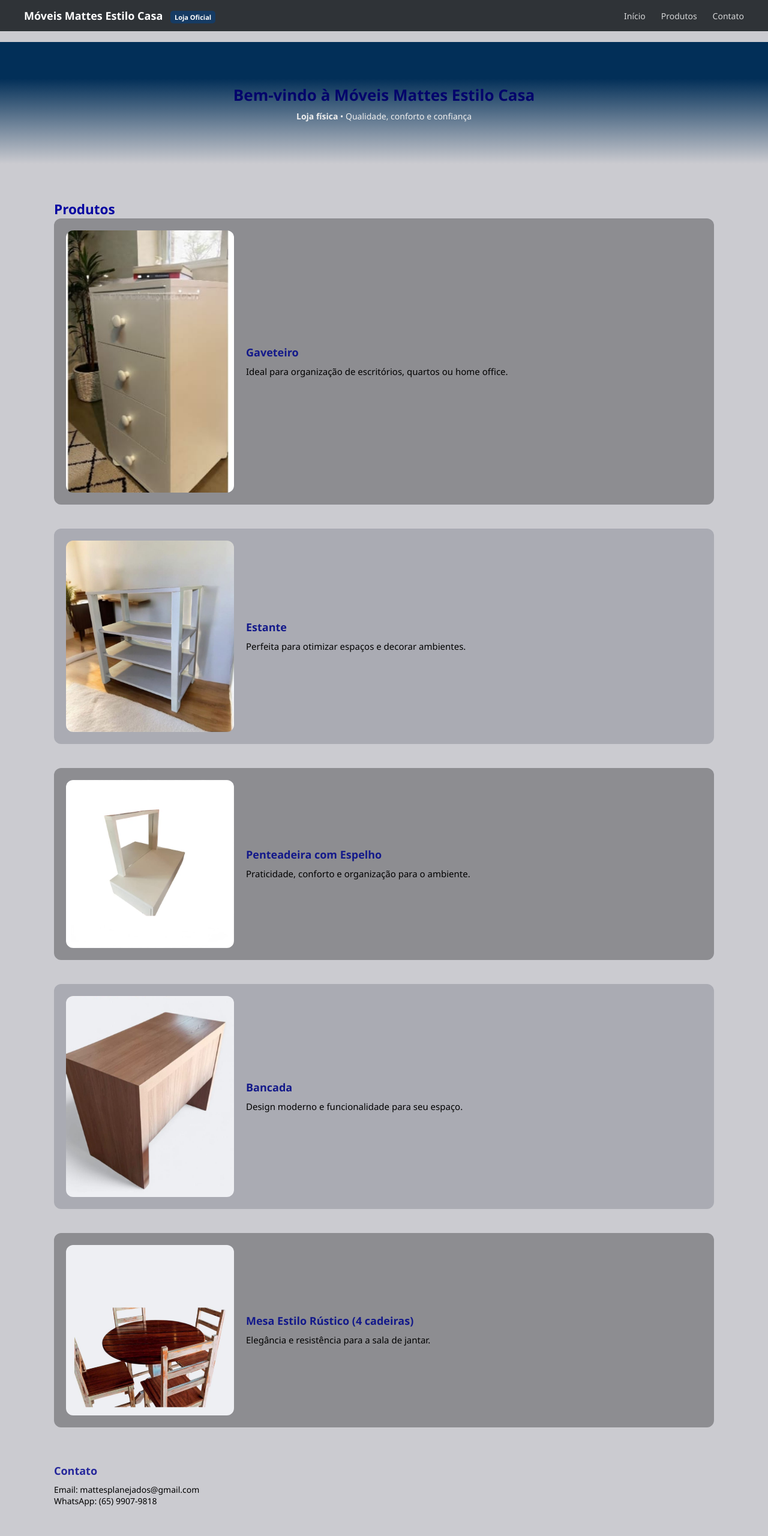
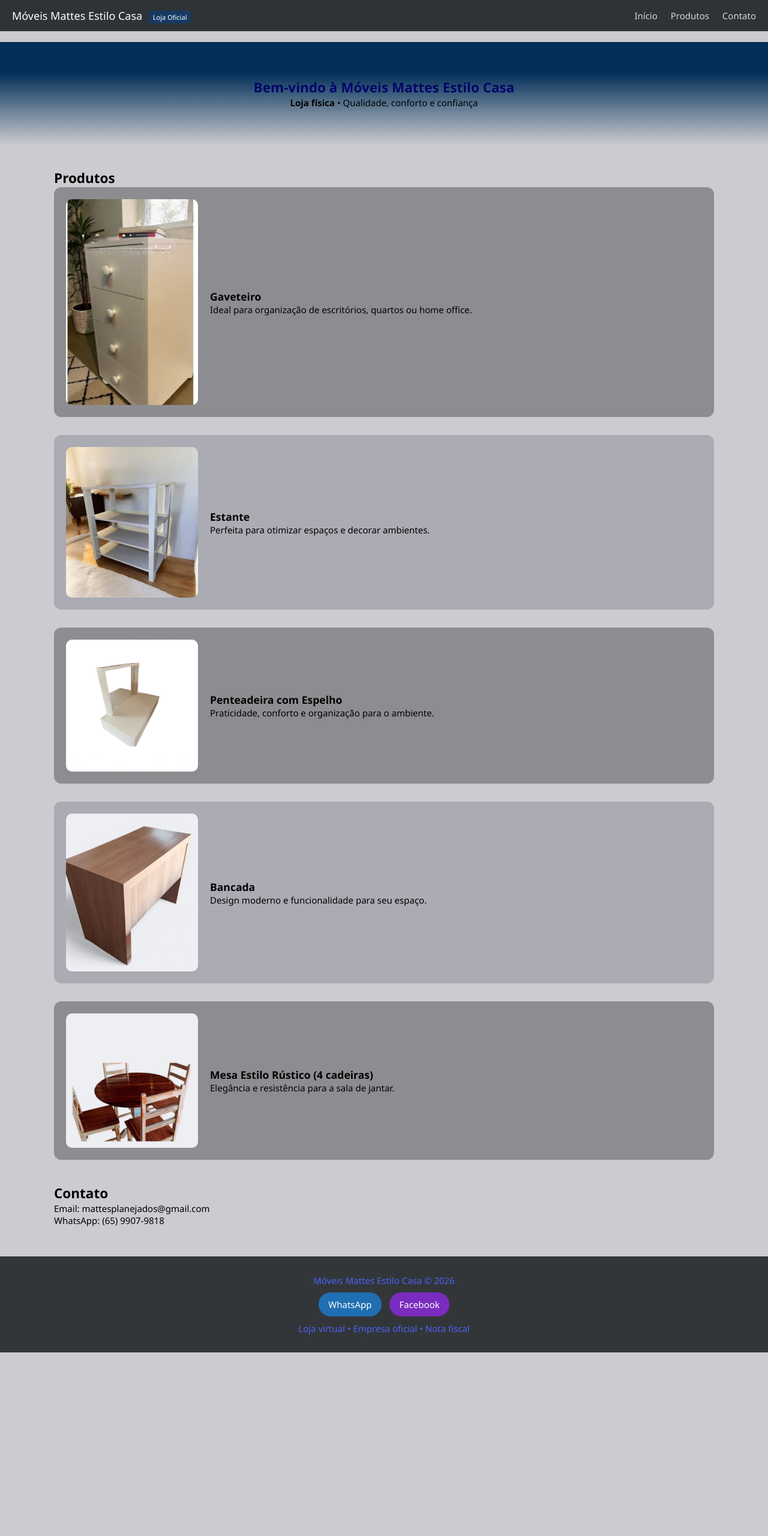
Before and after one commit to ludimilamattes-cpu/meu-site, a plain HTML site: page index.html in a window 1280 px wide. Shown: the top 2560 px of the page at 60% size. After the commit the page ends 2254 px from the top, so only its background shows below. Drawn offline with Linux system fonts and the light colour scheme.

Commit message:
Atualizar o style.css

```diff
--- a/style.css
+++ b/style.css
@@ -9,247 +9,130 @@ body {
     background-color: #cbcbd0;
     color: #000;
     font-size: 15px;
-    padding-top: 70px;
+    padding-top: 70px; /* evita o header cobrir */
 }
 
 /* HEADER */
 .header {
     width: 100%;
     background-color: #2f3337;
-    padding: 14px 40px;
+    padding: 14px 20px;
     display: flex;
     justify-content: space-between;
     align-items: center;
-
-    position: fixed;   /* <-- deixa fixa */
+    position: fixed;
     top: 0;
     left: 0;
-    z-index: 1000;     /* fica acima de tudo */
+    z-index: 1000;
 }
-
-
 
 .logo {
     font-size: 18px;
-    font-weight: 600;
     color: #fff;
 }
 
 .selo {
     background-color: #163b63;
-    color: #fff;
     font-size: 11px;
     padding: 3px 7px;
     border-radius: 5px;
-    margin-left: 8px;
+    margin-left: 6px;
 }
 
 .menu a {
-    margin-left: 22px;
+    margin-left: 18px;
     text-decoration: none;
     color: #ffffffcc;
-    font-size: 14px;
-}
-
-.menu a:hover {
-    color: #0b0bb9;
 }
 
 /* HERO */
 .hero {
     text-align: center;
-    background: linear-gradient(
-        to bottom,
-        #022f58 30%,
-        #cbcbd0 100%
-
-    );
-    padding: 70px 40px;
+    padding: 60px 20px;
+    background: linear-gradient(to bottom, #022f58 30%, #cbcbd0);
 }
 
 .hero h1 {
-    font-size: 26px;
-    font-weight: 600;
     color: #04046b;
-    margin-bottom: 8px;
-}
-
-.hero p {
-    font-size: 14px;
-    color: #f0f0f0;
 }
 
 /* PRODUTOS */
-h2{
-    color: #0505a1;
-}
 .produtos {
     width: 90%;
     max-width: 1100px;
-    margin: 60px auto;
-
+    margin: 40px auto;
 }
 
 .produto {
     display: flex;
     align-items: center;
-    gap: 30px;
-    padding: 25px;
-    margin-bottom: 40px;
+    gap: 20px;
+    padding: 20px;
+    margin-bottom: 30px;
     border-radius: 12px;
 }
 
 .produto img {
-    width: 200px;
-    height: auto;
+    width: 220px;
+    max-width: 100%;
     border-radius: 10px;
-    object-fit: contain;
 }
 
 .descricao {
-    width: 55%;
+    text-align: left;
 }
 
-.descricao h3 {
-    font-size: 18px;
-    margin-bottom: 8px;
-    color: #13198a;
-    font-weight: 600;
-}
-
-.descricao p {
-    font-size: 15px;
-    line-height: 1.6;
-    color: #000;
-}
-
-/* BLOCOS */
-.claro {
-    background-color: #8d8d91;
-}
-
-.escuro {
-    background-color: #aaabb3;
-}
+.claro { background-color: #8d8d91; }
+.escuro { background-color: #aaabb3; }
 
 /* CONTATO */
 .contato {
     width: 90%;
     max-width: 1100px;
-    margin: 0 auto 60px auto;
-}
-
-.contato h2 {
-    font-size: 18px;
-    margin-bottom: 10px;
-    color: #25279b;
-}
-
-.contato p {
-    font-size: 14px;
-    color: #000;
+    margin: 0 auto 50px;
 }
 
 /* FOOTER */
 .footer {
     background-color: #333639;
     color: #4b63f9;
-    padding: 40px 20px;
     text-align: center;
-}
-
-.footer p {
-    font-size: 13px;
-}
-
-.social {
-    margin: 15px 0;
+    padding: 30px 15px;
 }
 
 .social a {
-    margin: 0 8px;
-    padding: 10px 18px;
+    margin: 5px;
+    padding: 10px 16px;
     border-radius: 25px;
     text-decoration: none;
     color: #fff;
-    font-size: 14px;
-    transition: background-color 0.3s ease, transform 0.3s ease;
 }
 
-/* BOTÕES */
-.zap {
-    background-color: #1f6fb2;
-}
+.zap { background-color: #1f6fb2; }
+.face { background-color: #7a2cbf; }
 
-.zap:hover {
-    background-color: #155a94;
-    transform: translateY(-2px);
-}
-
-.face {
-    background-color: #7a2cbf;
-}
-
-.face:hover {
-    background-color: #5e1f97;
-    transform: translateY(-2px);
-}
-
-.footer-info {
-    font-size: 12px;
-}
-
-.produto {
-  display: flex;
-  gap: 20px;
-  padding: 20px;
-  align-items: center;
-}
-
-.produto img {
-  width: 280px;        /* tamanho visível e bonito */
-  max-width: 100%;
-  height: auto;
-  object-fit: contain;
-  border-radius: 12px;
-
+/* 🔴 RESPONSIVO PARA CELULAR */
 @media (max-width: 768px) {
 
     .header {
-        padding: 12px 20px;
+        flex-direction: column;
+        gap: 10px;
+    }
+
+    .produto {
+        flex-direction: column;
+        text-align: center;
+    }
+
+    .descricao {
+        text-align: left;
+    }
+
+    .produto img {
+        width: 100%;
     }
 
     .menu a {
-        margin-left: 14px;
-        font-size: 13px;
+        margin: 0 10px;
     }
-
-    .hero {
-        padding: 90px 20px 60px;
-    }
-
-    .hero h1 {
-        font-size: 22px;
-    }
-
-    .hero p {
-        font-size: 13px;
-    }
-
-    .produto {
-
-        align-items: center;
-        text-align: center;
-        gap: 20px;
-    }
-
-    .produto img {
-        width: 85%;
-        max-width: 320px;
-    }
-
-    .descricao {
-        width: 100%;
-    }
-
 }
```
